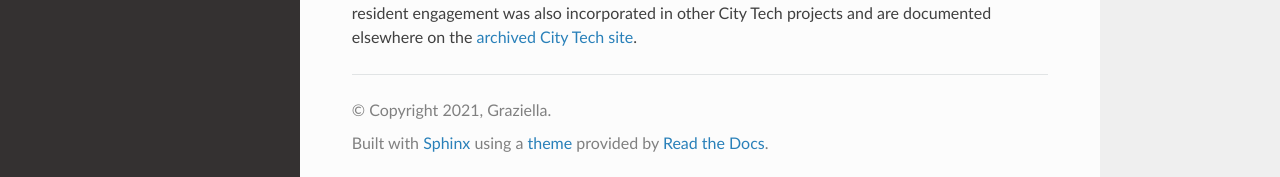
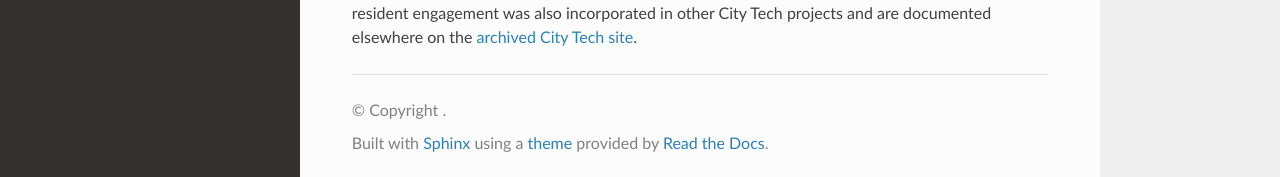
Before and after one commit to ajarareem/CUTgroup-CityTechResources, a Sphinx documentation site: the page built from docs/source/index.rst, in a window 1280 px wide and 900 px high, scrolled down 1486 px. Shown: the part 720-897 px from the top of the window. Built offline with Sphinx 7.4.7 and the Read the Docs theme 2.0.0, drawn with Linux system fonts in a browser that asks for light colours.

Commit message:
Update conf.py

```diff
--- a/docs/source/conf.py
+++ b/docs/source/conf.py
@@ -3,8 +3,7 @@
 # -- Project information
 
 project = 'City Tech CUTgroup Resources'
-copyright = '2021, Graziella'
-author = 'Graziella'
+author = 'City Tech Collaborative'
 
 release = '0.1'
 version = '0.1.0'
```
